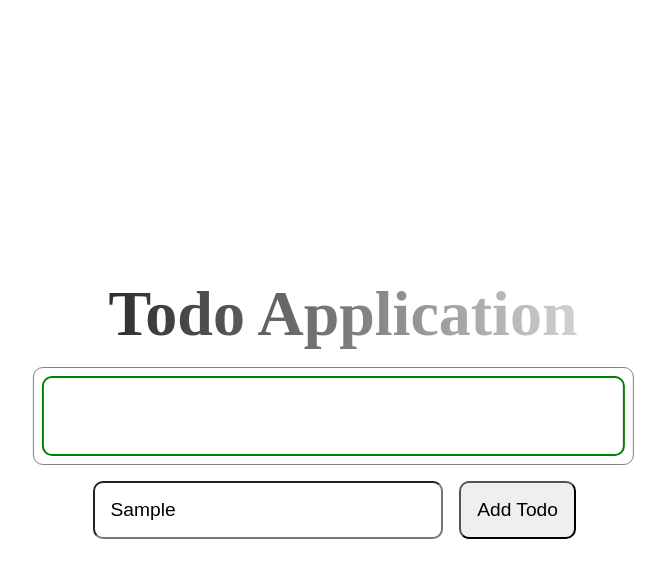
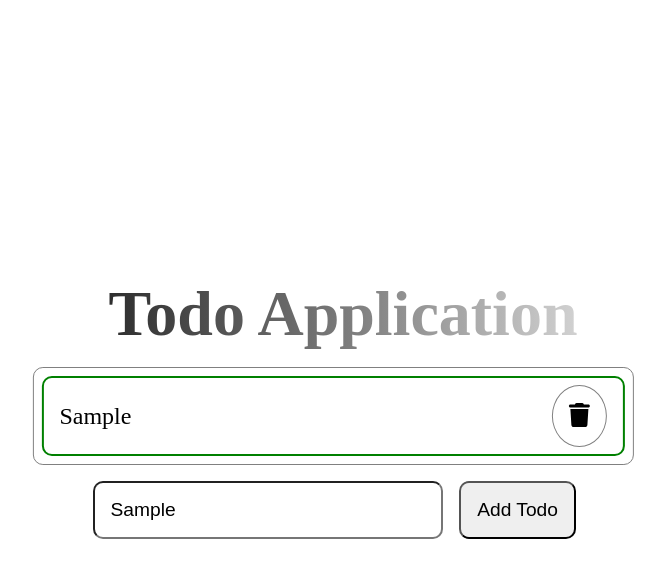
Before and after one commit to freddy990117/Todo_List, a React (Vite) app: page / in a window 1280 px wide. Both pictures are taken after typing "Sample" into the empty fields and a click on the button "Add Todo". Shown: the top 578 px of the page, without its empty margins (297-962 px from the left). Built offline with nearby package versions, Linux system fonts and the light colour scheme.

Commit message:
replace card's content ( render by map)

```diff
--- a/src/App.jsx
+++ b/src/App.jsx
@@ -24,7 +24,7 @@ function App() {
       // 是否完成
       isComplete: false,
     };
-
+    // 展開原有的 data，新增使用者輸入的資訊
     setData([...data, todoData]);
   };
 
@@ -36,12 +36,23 @@ function App() {
       </section>
       {/* Card Components 預計會在這邊更換 */}
       <section className="main">
+        {data.map((todo) => (
+          <div className="card">
+            <div className="card-text" key={todo.id}>
+              {todo.text}
+            </div>
+            <button className="remove">
+              <FontAwesomeIcon icon={faTrash} />
+            </button>
+          </div>
+        ))}
+        {/*
         <div className="card">
-          {/* <div className="card-text">i will wake up on 5 AM</div>
+          <div className="card-text">i will wake up on 5 AM</div>
           <button className="remove">
             <FontAwesomeIcon icon={faTrash} />
-          </button> */}
-        </div>
+          </button>
+        </div> */}
       </section>
       {/* 輸入與新增的按鈕 */}
       <section className="add-card">
@@ -54,7 +65,9 @@ function App() {
           // 設定監聽事件，追蹤 inputValue
           onChange={(e) => setInputValue(e.target.value)}
         />
-        <button className="add-btn">Add Todo</button>
+        <button className="add-btn" onClick={addFun}>
+          Add Todo
+        </button>
       </section>
     </section>
   );
```
